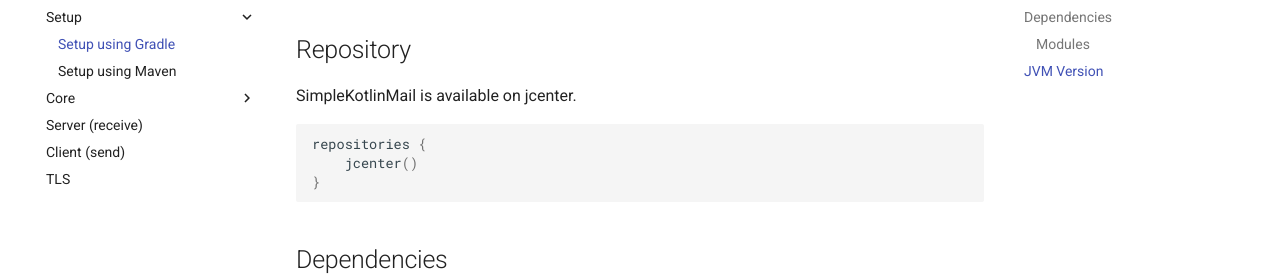
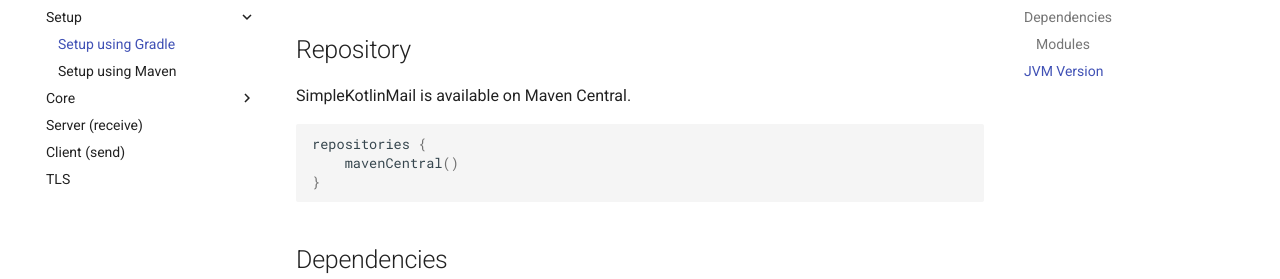
Before and after one commit to jakobkmar/SimpleKotlinMail, an MkDocs documentation site: the page built from guide/docs/setup_gradle.md, in a window 1280 px wide and 1359 px high. Shown: the part 148-427 px from the top of the window. Built offline with MkDocs 1.6.1 and Material for MkDocs 9.7.7, drawn with Linux system fonts in a browser that asks for light colours; comment, search, counter and statistics services are not loaded.

Commit message:
Update setup_gradle.md

````diff
--- a/guide/docs/setup_gradle.md
+++ b/guide/docs/setup_gradle.md
@@ -2,11 +2,11 @@
 
 ## Repository
 
-SimpleKotlinMail is available on jcenter.
+SimpleKotlinMail is available on Maven Central.
 
 ```kotlin
 repositories {
-    jcenter()
+    mavenCentral()
 }
 ```
 
````
